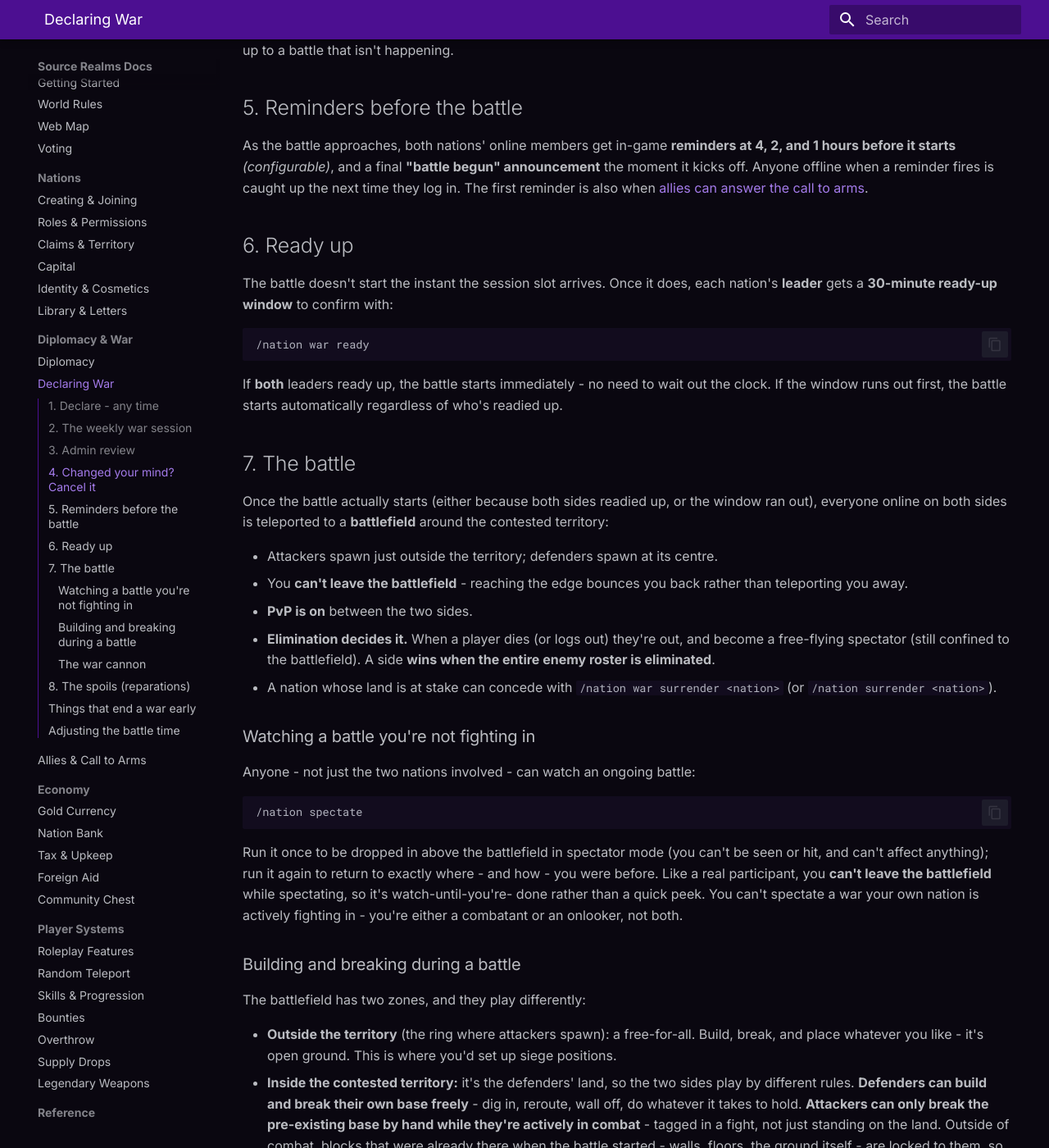
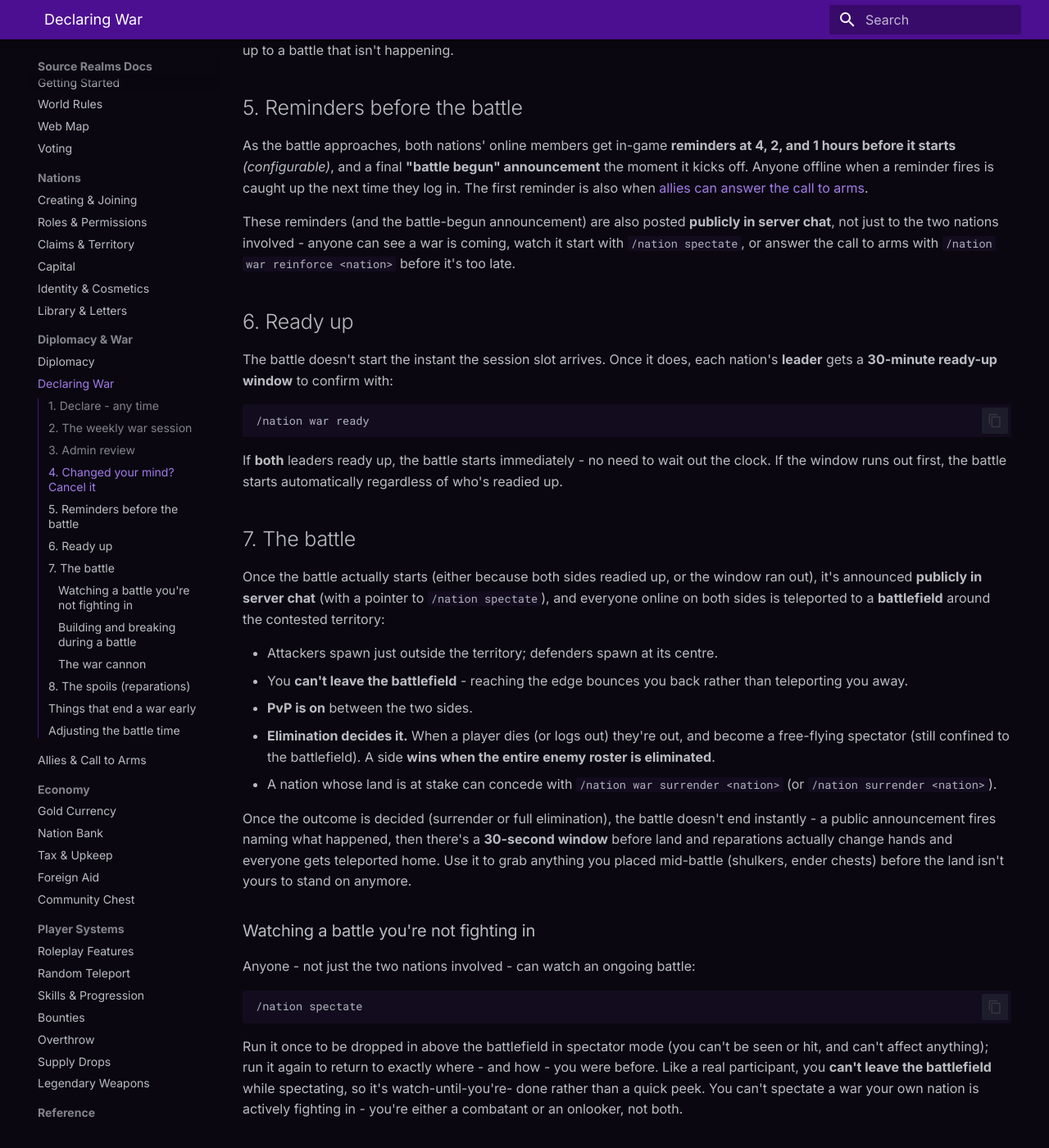
Before and after one commit to SourceRealms/sourcerealms-docs, an MkDocs documentation site: the page built from docs/war/overview.md, in a window 1280 px wide and 1400 px high, scrolled down 1949 px. Shown: the whole window at 82% size. Built offline with MkDocs 1.6.1 and Material for MkDocs 9.7.7, drawn with Linux system fonts in a browser that asks for light colours; some of the changed text lies outside the part shown.

Commit message:
Document netherite legendary weapons w/ named lore, war surrender delay, public war announcements, and alliance reinforcement

```diff
--- a/docs/war/overview.md
+++ b/docs/war/overview.md
@@ -90,6 +90,11 @@ before it starts** *(configurable)*, and a final **"battle begun" announcement**
 kicks off. Anyone offline when a reminder fires is caught up the next time they log in. The first
 reminder is also when [allies can answer the call to arms](allies.md).
 
+These reminders (and the battle-begun announcement) are also posted **publicly in server chat**, not
+just to the two nations involved - anyone can see a war is coming, watch it start with
+`/nation spectate`, or answer the call to arms with `/nation war reinforce <nation>` before it's too
+late.
+
 ## 6. Ready up
 
 The battle doesn't start the instant the session slot arrives. Once it does, each nation's **leader**
@@ -104,8 +109,9 @@ window runs out first, the battle starts automatically regardless of who's readi
 
 ## 7. The battle
 
-Once the battle actually starts (either because both sides readied up, or the window ran out),
-everyone online on both sides is teleported to a **battlefield** around the contested territory:
+Once the battle actually starts (either because both sides readied up, or the window ran out), it's
+announced **publicly in server chat** (with a pointer to `/nation spectate`), and everyone online on
+both sides is teleported to a **battlefield** around the contested territory:
 
 - Attackers spawn just outside the territory; defenders spawn at its centre.
 - You **can't leave the battlefield** - reaching the edge bounces you back rather than teleporting
@@ -116,6 +122,11 @@ everyone online on both sides is teleported to a **battlefield** around the cont
   eliminated**.
 - A nation whose land is at stake can concede with `/nation war surrender <nation>` (or
   `/nation surrender <nation>`).
+
+Once the outcome is decided (surrender or full elimination), the battle doesn't end instantly - a
+public announcement fires naming what happened, then there's a **30-second window** before land and
+reparations actually change hands and everyone gets teleported home. Use it to grab anything you
+placed mid-battle (shulkers, ender chests) before the land isn't yours to stand on anymore.
 
 ### Watching a battle you're not fighting in
 
@@ -195,7 +206,8 @@ If the **attacker wins**, they:
 If the **defender wins**, they keep their land, and **also** seize reparations from the attacker
 *(default 25%)* - that percentage of the attacker's **nation bank**, plus the same percentage of
 every losing member's personal balance (**online or offline**), transfers to the defender's bank.
-No claims change hands either way when the defender wins - only value.
+No claims change hands either way when the defender wins - only value. The final result (who won,
+and the spoils) is also announced publicly in server chat once the 30-second conclusion window ends.
 
 ## Things that end a war early
 
```
Also changed, not shown: docs/legendary-weapons.md (+11 -6 lines), docs/war/allies.md (+4 -2 lines).
